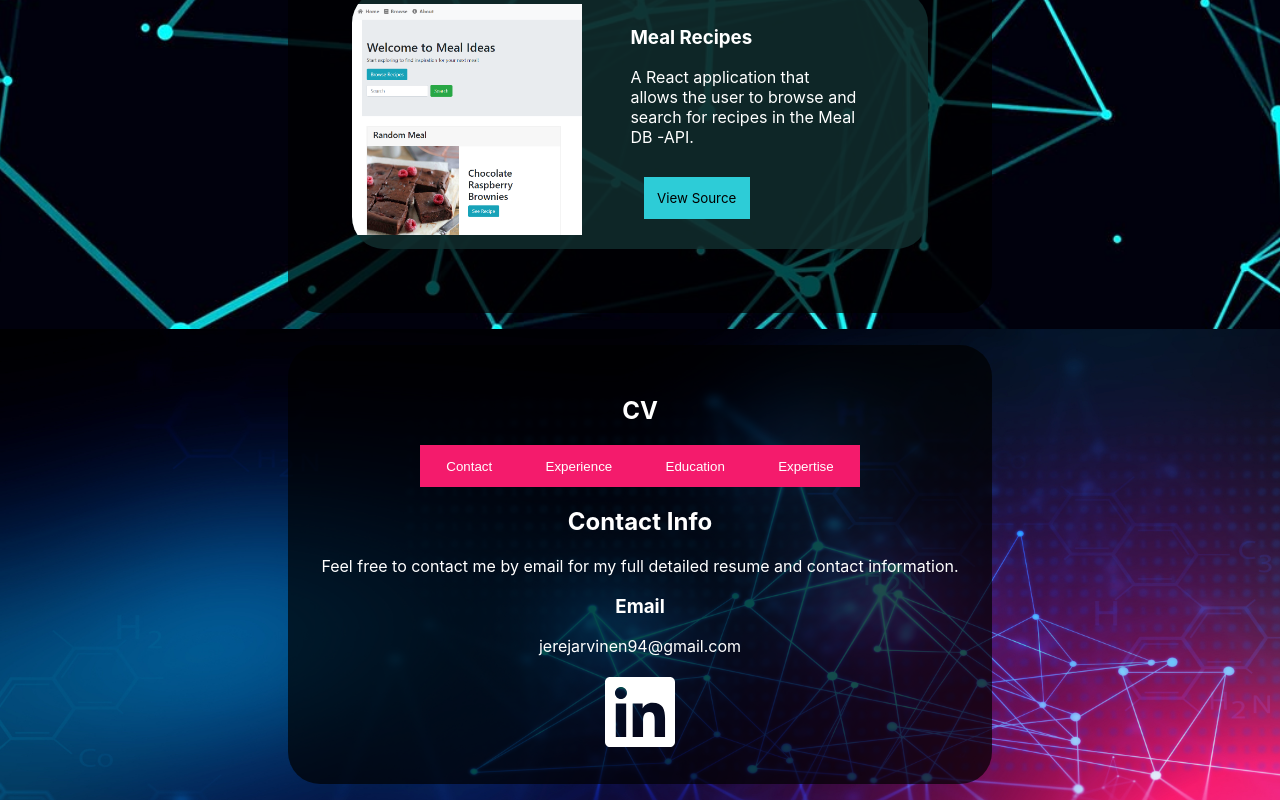
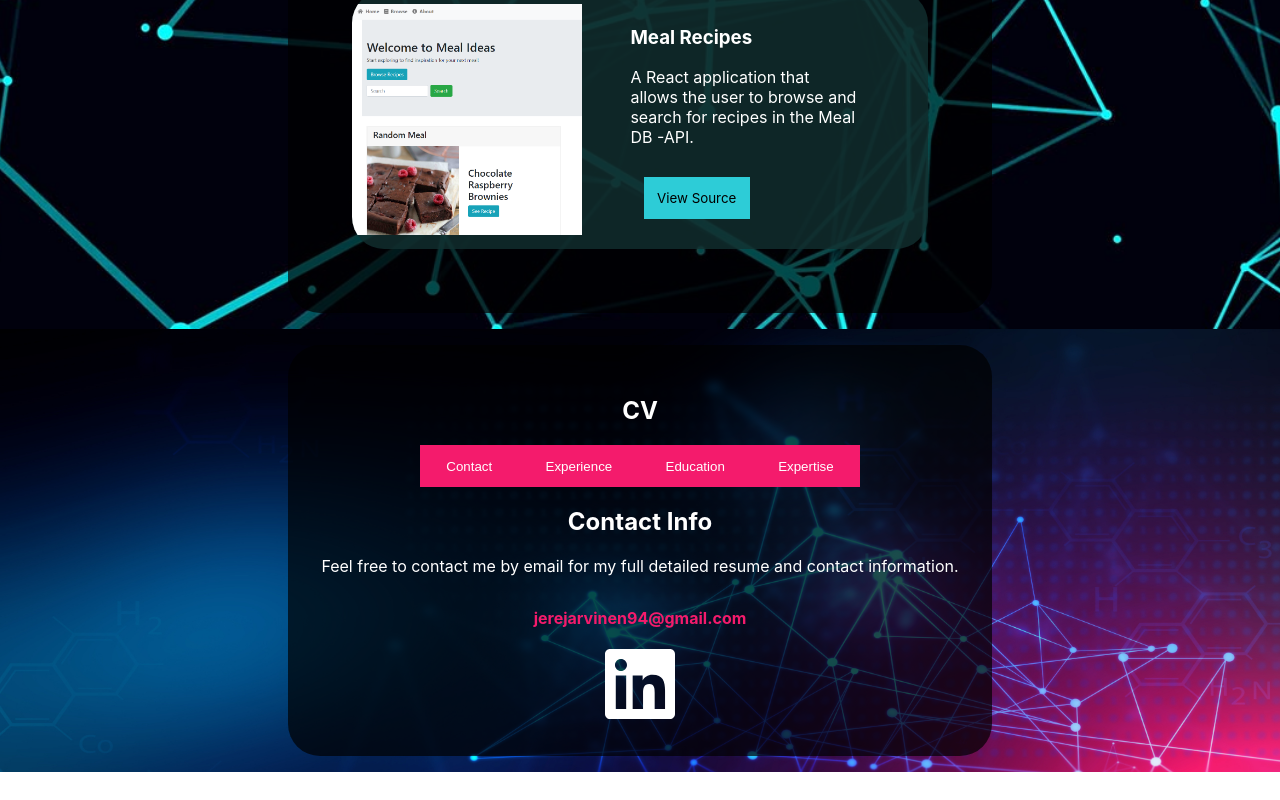
Before and after one commit to hk279/portfolio, a React (Create React App) app: page / in a window 1280 px wide. Shown: the part 2580-3380 px from the top of the page. After the commit the page ends 3352 px from the top, so only its background shows below. Built offline with nearby package versions, Linux system fonts and the light colour scheme.

Commit message:
Added an email link

```diff
--- a/src/App.css
+++ b/src/App.css
@@ -42,13 +42,13 @@ nav {
   margin: 2em;
   cursor: pointer;
 }
-a {
+li > a {
   border-radius: 0.5em;
   padding: 1em;
   color: white;
   text-decoration: none;
 }
-a:hover {
+li > a:hover {
   background-color: #3A445D;
   transition: 500ms;
 }
@@ -152,6 +152,13 @@ td {
 #education-table > tr > :nth-child(2) {
   font-weight: bold;
 }
+#email-link {
+  display: inline-block;
+  text-decoration: none;
+  color: #F41B6C;
+  margin: 1em;
+  font-weight: bold;
+}
 
 /* CV section fade in animation */
 .fade-in {
--- a/src/components/CV_sections/Contact.js
+++ b/src/components/CV_sections/Contact.js
@@ -8,8 +8,7 @@ const Contact = () => {
         <div className="fade-in">
             <h1>Contact Info</h1>
             <p>Feel free to contact me by email for my full detailed resume and contact information.</p>
-            <h3>Email</h3>
-            <p>jerejarvinen94@gmail.com</p>
+            <a id="email-link" href="mailto:jerejarvinen94@gmail.com?">jerejarvinen94@gmail.com</a><br/>
             <div style={{cursor: "pointer", display: "inline-block"}} onClick={() => window.location.href='https://www.linkedin.com/in/jere-j%C3%A4rvinen-b0b64b89/'}>
                 <FontAwesomeIcon icon={faLinkedin} size="5x" />
             </div>
```
